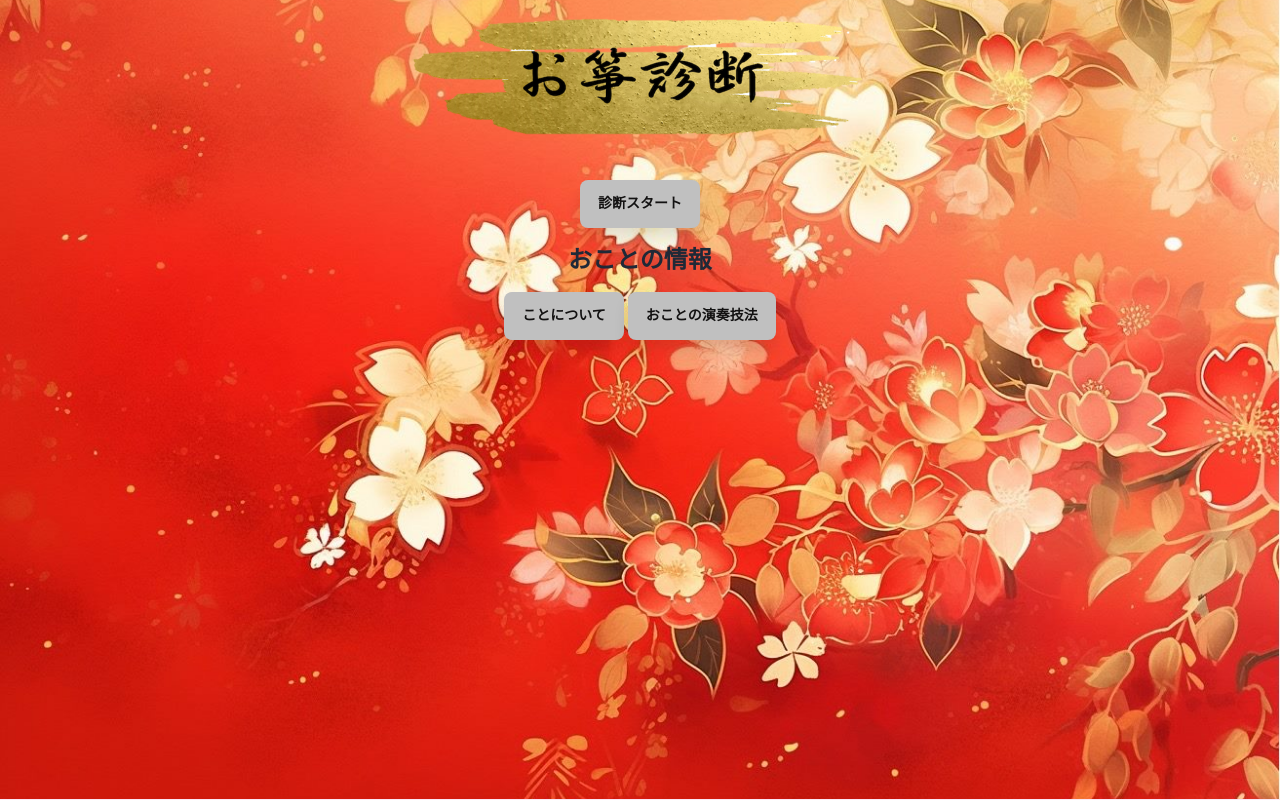
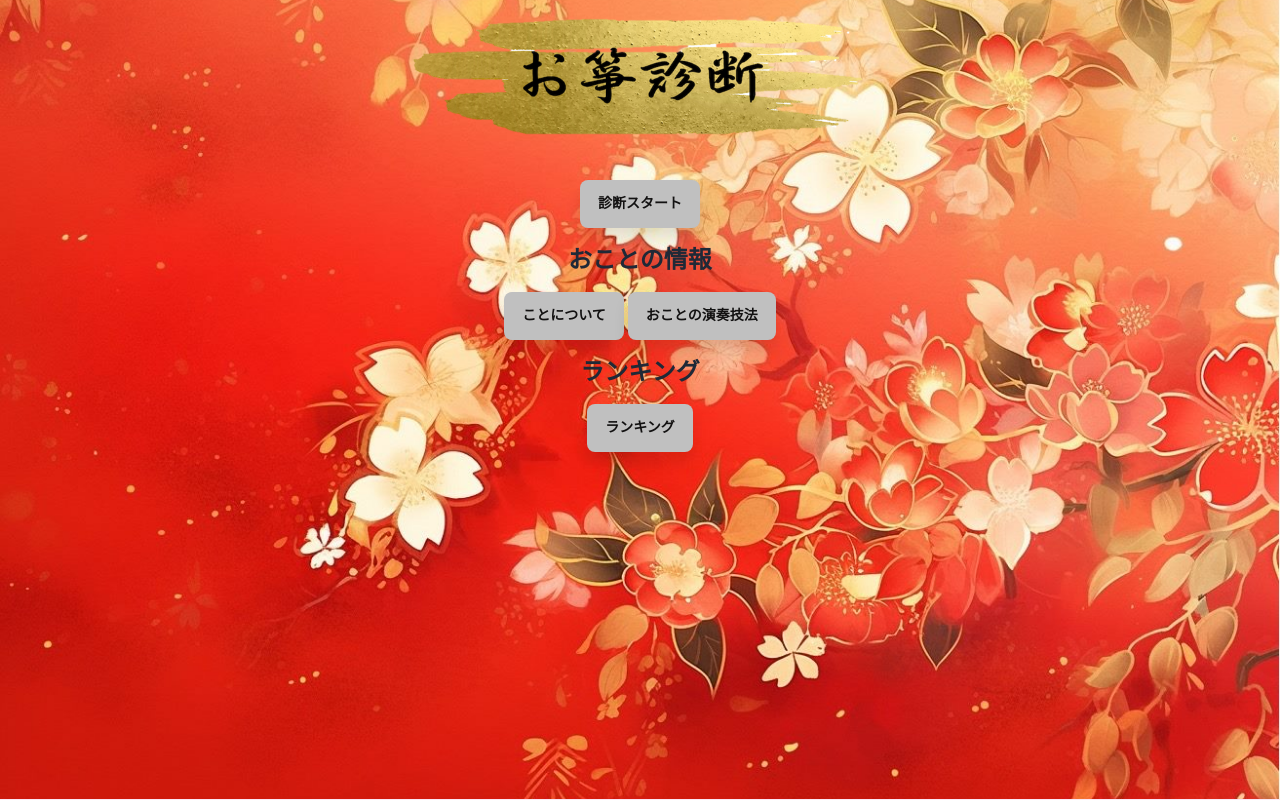
Before and after one commit to norikawasonoka/okotoshindan, a Rails app: page / in a window 1280 px wide. Shown: the part 97-897 px from the top of the page. Run offline with Rails 7, Linux system fonts and the light colour scheme; style sheets or scripts are compiled from the project's sources; some web fonts are replaced.

Commit message:
トップ

```diff
--- a/app/views/static_pages/after_login.html.erb
+++ b/app/views/static_pages/after_login.html.erb
@@ -14,9 +14,11 @@
       <div class="p-4">
         <div class="container mx-auto text-center">
           <%= link_to '診断スタート', diagnoses_path, class: "btn bg-silver" %>
-          <h6 class="text-2xl p-4 font-bold">おことの情報</h6>
+          <h1 class="text-2xl p-4 font-bold">おことの情報</h1>
           <%= link_to "ことについて", okotos_path, class: "btn bg-silver " %>
           <%= link_to "おことの演奏技法", plays_okotos_path, class: "btn bg-silver" %>
+          <h2 class="text-2xl p-4 font-bold">ランキング</h2>
+          <%= link_to "ランキング", ranks_results_path, class: "btn bg-silver" %>
         </div>
         <div class="w-full flex justify-center p-4">
           <div id="line-button-container" class="line-it-button" data-lang="ja" data-type="friend" data-env="REAL" data-lineId="@501hrlmq" style="display: block;"></div>
--- a/app/views/static_pages/top.html.erb
+++ b/app/views/static_pages/top.html.erb
@@ -14,9 +14,11 @@
       <div class="p-4">
         <div class="container mx-auto text-center">
           <%= link_to '診断スタート', diagnoses_path, class: "btn bg-silver" %>
-          <h6 class="text-2xl p-4 font-bold">おことの情報</h6>
+          <h1 class="text-2xl p-4 font-bold">おことの情報</h1>
           <%= link_to "ことについて", okotos_path, class: "btn bg-silver" %>
           <%= link_to "おことの演奏技法", plays_okotos_path, class: "btn bg-silver" %>
+          <h2 class="text-2xl p-4 font-bold">ランキング</h2>
+          <%= link_to "ランキング", ranks_results_path, class: "btn bg-silver" %>
           <div class="w-full flex justify-center">
         </div>
       </div>
```
